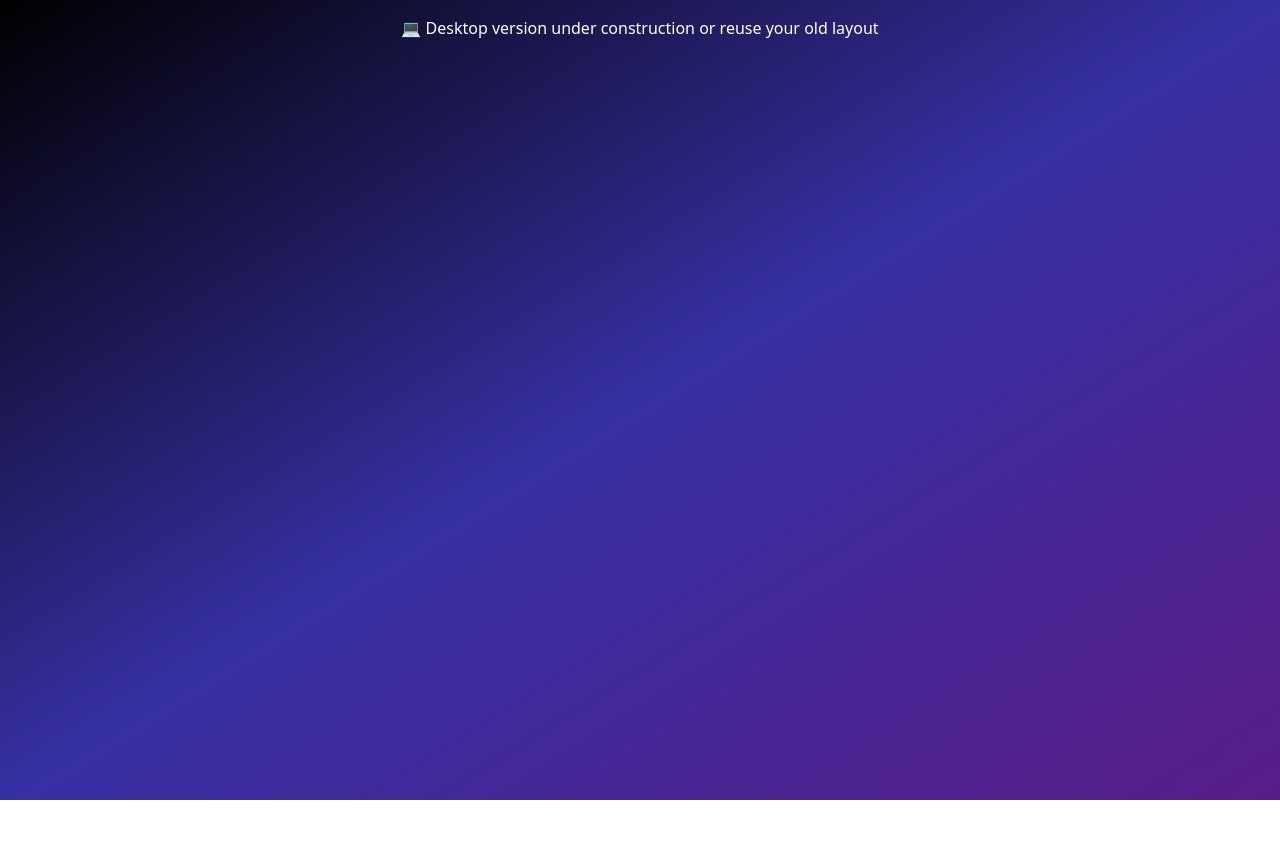
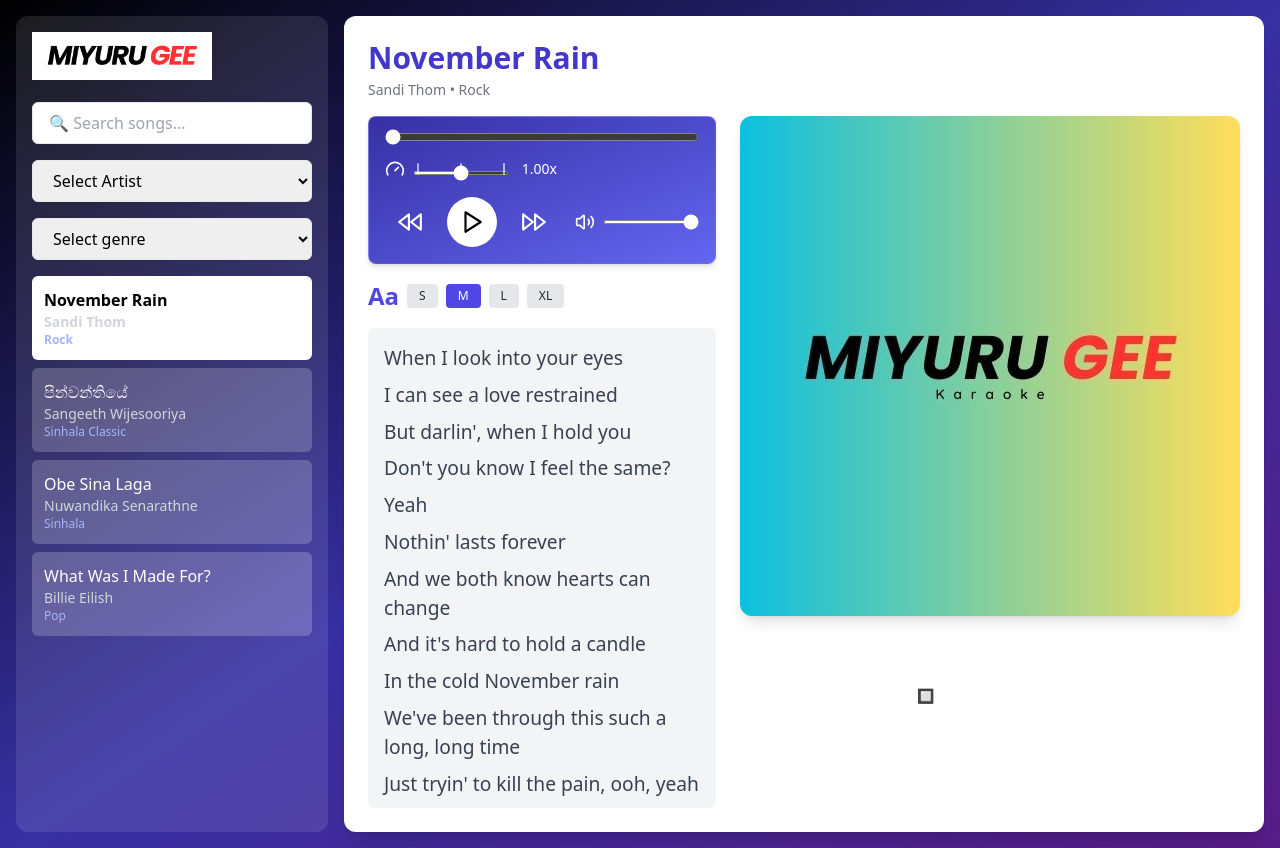
Before and after one commit to MartynaPolska/kara-party, a React (Vite) app: page / in a window 1280 px wide. Before the commit the page ends 800 px from the top, so only its background shows below. Built offline with nearby package versions, Linux system fonts and the light colour scheme.

Commit message:
Fix: update of app.jsx

```diff
--- a/src/App.jsx
+++ b/src/App.jsx
@@ -84,15 +84,158 @@
         isSidebarOpen={isSidebarOpen}
         setIsSidebarOpen={setIsSidebarOpen}
         getActiveLyricIndex={getActiveLyricIndex}
+        scrollTimer={scrollTimer}
       />
     );
   }
 
-  // 💻 Desktop Layout (unchanged for now)
+  // Desktop view (untouched)
   return (
     <div className="min-h-screen bg-gradient-to-br from-black via-indigo-800 to-purple-900 text-white p-4 font-sans flex flex-col lg:flex-row">
-      {/* Insert desktop layout here or keep splitting if needed */}
-      <div className="text-center w-full">💻 Desktop version under construction or reuse your old layout</div>
+      {/* Desktop Sidebar */}
+      <div className="w-full lg:w-1/4 bg-white/10 rounded-xl p-4 space-y-4 overflow-y-auto">
+        <a href="/" className="inline-block">
+          <img
+            src="/logo_miyurugee.png"
+            alt="Miyuru Logo"
+            className="h-12 w-auto object-contain hover:opacity-90 transition"
+          />
+        </a>
+        <input
+          type="text"
+          placeholder="🔍 Search songs..."
+          className="w-full px-4 py-2 rounded-md border focus:outline-none text-black"
+          value={searchTerm}
+          onChange={(e) => setSearchTerm(e.target.value)}
+        />
+        <select
+          className="w-full px-4 py-2 rounded-md border text-black"
+          value={selectedArtist}
+          onChange={(e) => setSelectedArtist(e.target.value)}
+        >
+          <option value="">Select Artist</option>
+          {[...new Set(songs.map(song => song.artist))].map((artist, idx) => (
+            <option key={idx} value={artist}>{artist}</option>
+          ))}
+        </select>
+        <select
+          className="w-full px-4 py-2 rounded-md border text-black"
+          value={selectedGenre}
+          onChange={(e) => setSelectedGenre(e.target.value)}
+        >
+          <option value="">Select genre</option>
+          {[...new Set(songs.map(song => song.genre))].map((genre, idx) => (
+            <option key={idx} value={genre}>{genre}</option>
+          ))}
+        </select>
+        <div className="space-y-2 max-h-[calc(100vh-200px)] overflow-y-auto">
+          {filteredSongs.map((song, idx) => (
+            <div
+              key={idx}
+              className={`p-3 rounded-md cursor-pointer transition ${
+                selectedSong === song ? 'bg-white text-black font-bold' : 'bg-white/20 hover:bg-white/30'
+              }`}
+              onClick={() => {
+                setCurrentTime(0);
+                setSelectedSong(song);
+              }}
+            >
+              <div>{song.title}</div>
+              <div className="text-sm text-gray-300">{song.artist}</div>
+              <div className="text-xs text-indigo-300">{song.genre}</div>
+            </div>
+          ))}
+        </div>
+      </div>
+
+      {/* Main Area */}
+      <div className="flex-1 lg:ml-4 bg-white text-black rounded-xl p-6 shadow-xl overflow-y-auto">
+        <h2 className="text-3xl font-bold text-indigo-700 mb-1">{selectedSong.title}</h2>
+        <p className="text-sm text-gray-500 mb-4">{selectedSong.artist} • {selectedSong.genre}</p>
+        <div className="flex flex-col lg:flex-row gap-6">
+          <div className="flex-1 space-y-4">
+            <CustomAudioPlayer
+              audioRef={audioRef}
+              currentTime={currentTime}
+              setCurrentTime={setCurrentTime}
+            />
+            <audio
+              ref={audioRef}
+              src={selectedSong.audioUrl}
+              preload="metadata"
+              className="hidden"
+            />
+            <div className="flex justify-between items-center mt-2 gap-2 flex-wrap">
+              <div className="flex items-center gap-2 text-sm">
+                <span className="text-2xl font-semibold text-indigo-600">Aa</span>
+                {[
+                  { label: 'S', value: '1rem' },
+                  { label: 'M', value: '1.2rem' },
+                  { label: 'L', value: '1.5rem' },
+                  { label: 'XL', value: '1.8rem' }
+                ].map((size) => (
+                  <button
+                    key={size.value}
+                    onClick={() => setFontSize(size.value)}
+                    className={`px-3 py-1 rounded ${
+                      fontSize === size.value ? 'bg-indigo-600 text-white' : 'bg-gray-200 text-gray-800'
+                    } hover:bg-indigo-300 text-xs`}
+                  >
+                    {size.label}
+                  </button>
+                ))}
+              </div>
+            </div>
+            <div
+              ref={lyricsRef}
+              onScroll={() => {
+                setIsUserScrolling(true);
+                clearTimeout(scrollTimer.current);
+                scrollTimer.current = setTimeout(() => {
+                  setIsUserScrolling(false);
+                }, 5000);
+              }}
+              className="max-h-[60vh] overflow-y-auto bg-gray-100 rounded-md p-4 text-gray-800 space-y-2 mx-auto"
+              style={{
+                fontSize: fontSize,
+                maxWidth: '500px',
+                textAlign: 'left',
+              }}
+            >
+              {selectedSong.syncedLyrics ? (
+                selectedSong.syncedLyrics.map((line, idx) => {
+                  const activeIdx = getActiveLyricIndex(selectedSong.syncedLyrics);
+                  const isActive = idx === activeIdx;
+                  return (
+                    <div
+                      key={idx}
+                      className={`transition-all duration-300 ${
+                        isActive ? 'text-indigo-600 font-semibold active-lyric' : 'text-gray-700'
+                      }`}
+                    >
+                      {line.text}
+                    </div>
+                  );
+                })
+              ) : (
+                <pre>No lyrics available.</pre>
+              )}
+            </div>
+          </div>
+          {selectedSong.coverImage && (
+            <div className="w-full lg:w-[500px] flex flex-col items-center gap-4">
+              <img
+                src={selectedSong.coverImage}
+                alt={`${selectedSong.title} cover`}
+                className="w-full max-w-[500px] rounded-xl shadow-lg object-cover"
+              />
+              <div className="w-full max-w-[500px] h-32 bg-white/30 border-2 border-dashed border-white rounded-lg flex items-center justify-center text-white text-sm">
+                🔲 Ad or Promo Space
+              </div>
+            </div>
+          )}
+        </div>
+      </div>
     </div>
   );
 }
```
